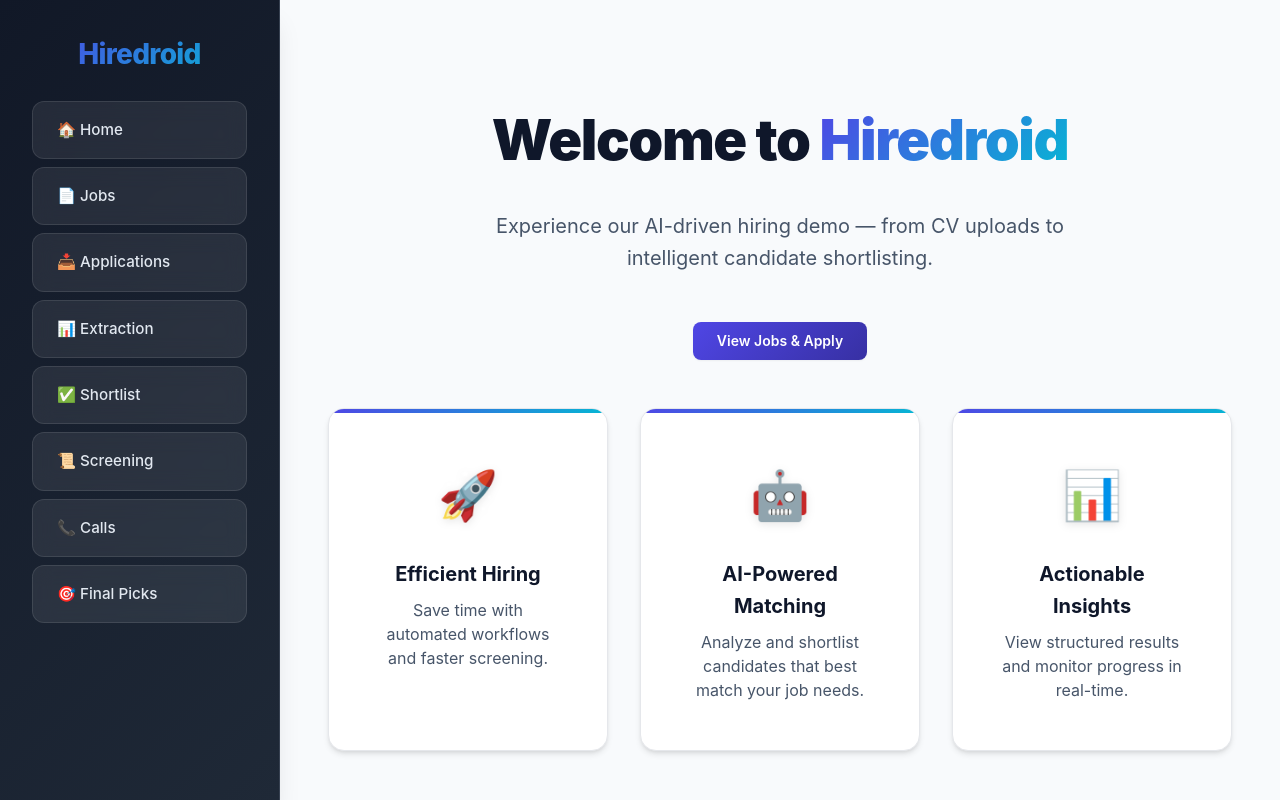
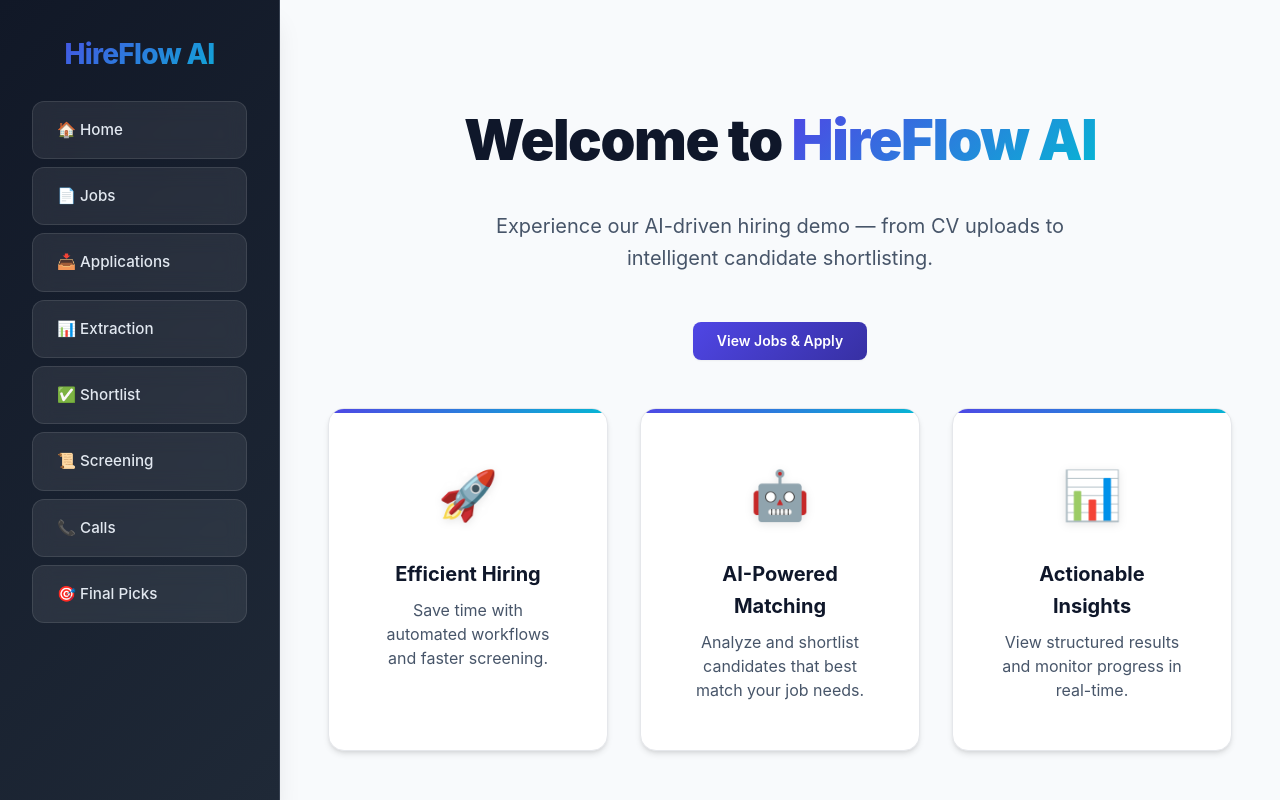
Before and after one commit to Muhammad-Ali-Khokhar/HireFlow-AI, a FastAPI app: page / in a window 1280 px wide. Run offline with FastAPI, Linux system fonts and the light colour scheme.

Commit message:
Initial commit - HireFlow AI project setup

```diff
--- a/app/templates/base.html
+++ b/app/templates/base.html
@@ -3,7 +3,7 @@
 <head>
     <meta charset="UTF-8">
     <meta name="viewport" content="width=device-width, initial-scale=1.0">
-    <title>Hiredroid</title>
+    <title>HireFlow AI</title>
     <link rel="stylesheet" href="/static/css/styles.css">
 </head>
 <body>
@@ -16,7 +16,7 @@
     </div>
 
     <div class="sidebar">
-        <h2>Hiredroid</h2>
+        <h2>HireFlow AI</h2>
         <div class="sidebar-menu">
             <a href="/" class="sidebar-btn">🏠 Home</a>
             <a href="/jobs" class="sidebar-btn">📄 Jobs</a>
--- a/app/templates/index.html
+++ b/app/templates/index.html
@@ -1,7 +1,7 @@
 {% extends "base.html" %}
 {% block content %}
 <div class="home-hero">
-    <h1>Welcome to <span class="brand">Hiredroid</span></h1>
+    <h1>Welcome to <span class="brand">HireFlow AI</span></h1>
     <p class="subtitle">
         Experience our AI-driven hiring demo — from CV uploads to intelligent candidate shortlisting.
     </p>
```
